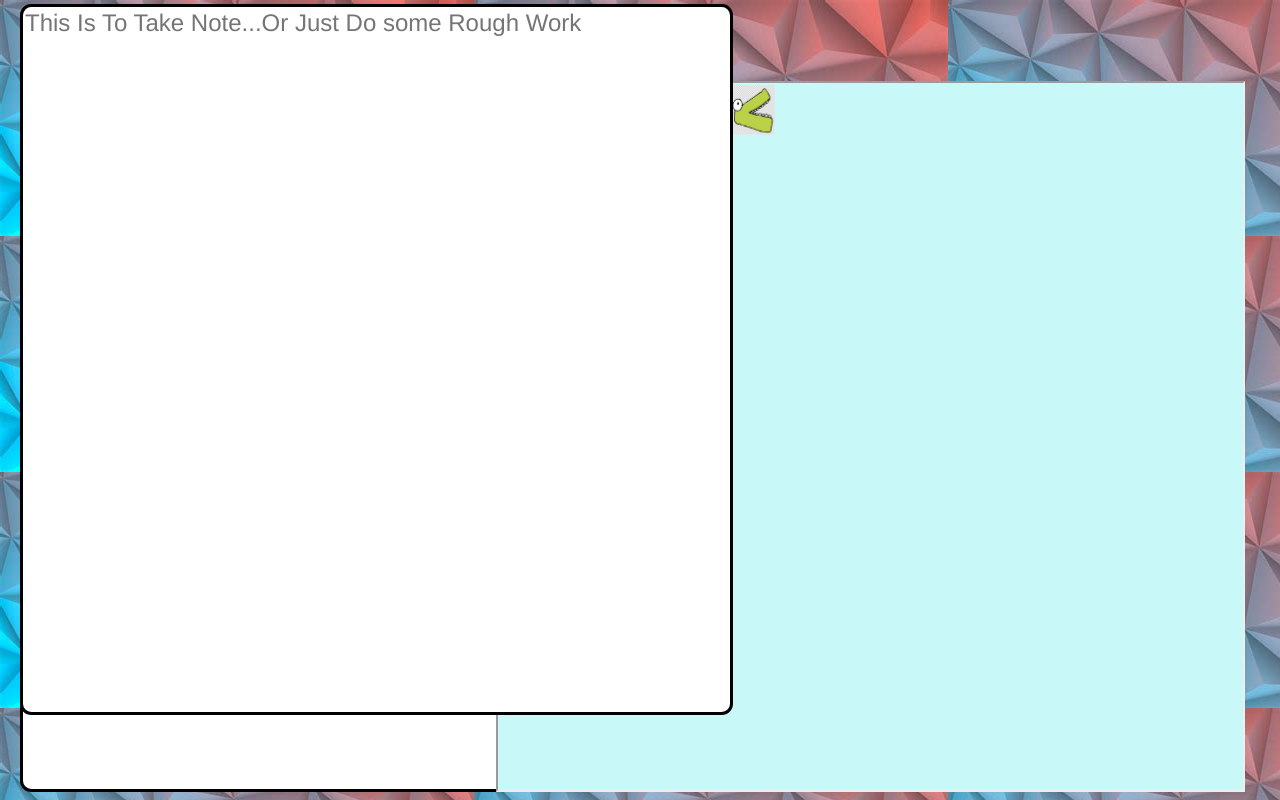
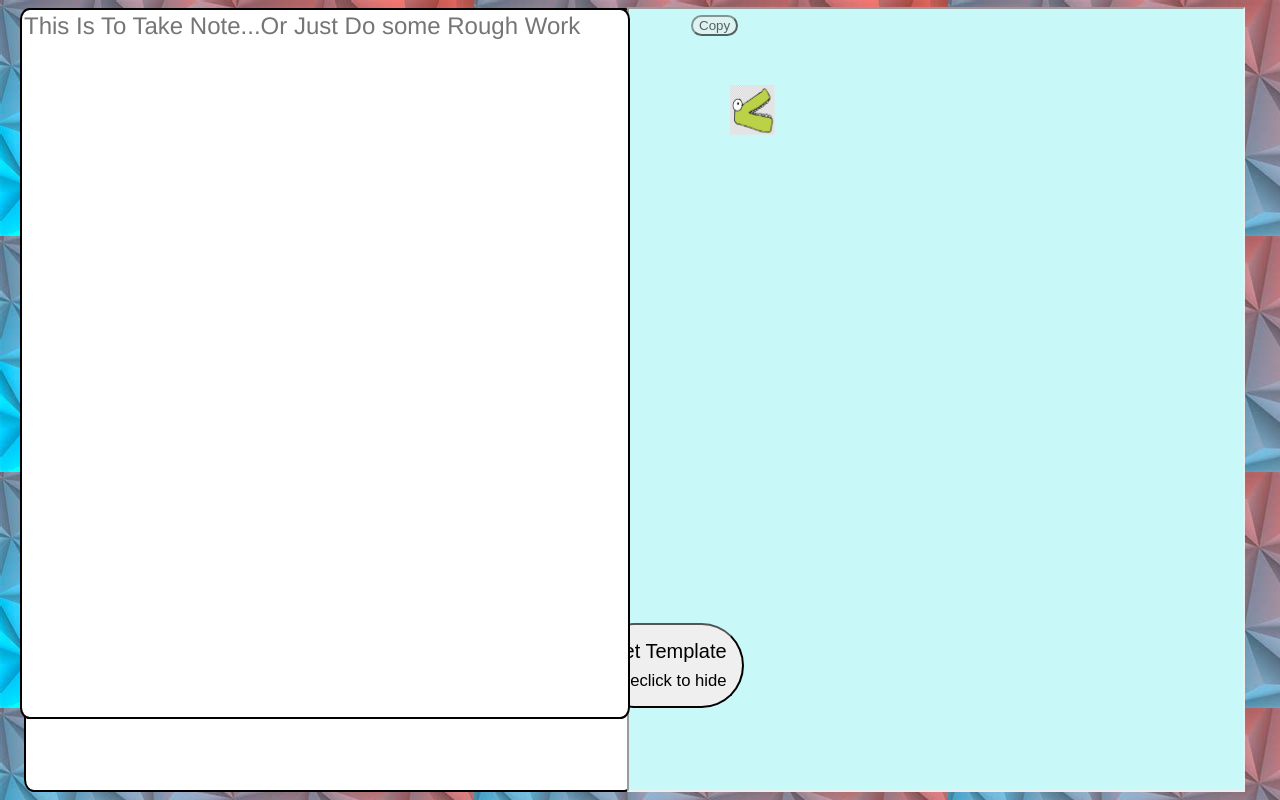
Before and after one commit to Programming-Wizard/Live-Editor, a plain HTML site: page html editor/index.html in a window 1280 px wide. Both pictures are taken after a click on the picture 22 px from the left and 110 px from the top of the page. Drawn offline with Linux system fonts and the light colour scheme.

Commit message:
Update master.css
made changes in px

```diff
--- a/html editor/master.css
+++ b/html editor/master.css
@@ -1,30 +1,56 @@
-html,body {
-    margin: 0px;
+html,
+body {
+    margin: 0%;
     height: 100%;
     overflow: hidden;
 
+}
+
+@media (max-width: 156.6mm) and (max-height: 75.2mm) {
+    /* Styles for smaller screens */
+
+    #editor {
+        width: 50%;
+        /* Add other styles specific to smaller screens */
+    }
+
+    #css {
+        width: 100%;
+        /* Add other styles specific to smaller screens */
+    }
+
+    iframe {
+        width: 100%;
+        margin-left: 0;
+        margin-right: 0;
+        /* Add other styles specific to smaller screens */
+    }
+
+
+
+    /* Add any additional styles specific to smaller screens */
 }
 
 #editor {
     display: flex;
     flex-direction: row;
     align-items: center;
-    height: 701px;
-    width: 703px;
+    height: 97%;
+    width: 47%;
     resize: none;
     font-size: x-large;
     font-family: cursive;
-    border-radius: .3cm;
+    border-radius: 1.6%;
     color: black;
     border-color: black;
-    border-width: 3px;
+    border-width: 0.13rem;
     position: absolute;
     bottom: 1%;
     left: -200em;
     animation-name: leftin;
     animation-duration: 3s;
     animation-fill-mode: forwards;
-    animation-delay: 1.5s;
+    animation-delay: 0.5s;
 }
 
 
@@ -34,42 +60,42 @@ html,body {
     }
 
     100% {
-        left: 20px;
+        left: 1.5rem;
     }
 }
 
 #css {
     display: block;
     align-items: center;
-    height: 701px;
-    width: 703px;
+    height: 29.3em;
+    width: 47%;
     z-index: 99;
     resize: none;
     font-size: x-large;
     font-family: Helvetica;
-    border-radius: .3cm;
+    border-radius: 1.6%;
     color: black;
     border-color: black;
-    border-width: 3px;
+    border-width: 0.13rem;
     position: relative;
-    bottom: -4px;
-    left: -715px;
+    bottom: -0.5rem;
+    left: -44.6875rem;
 }
 
 
 iframe {
-    height: 707px;
-    width: 745px;
+    height: 97.6%;
+    width: 48%;
     background-color: rgb(201, 248, 248);
-    margin-right: 0px;
-    margin-left: 45px;
+    margin-right: 0rem;
+    margin-left: 2.8125rem;
     position: absolute;
     bottom: 1%;
     right: -200em;
     animation-name: rightin;
     animation-duration: 3s;
     animation-fill-mode: forwards;
-    animation-delay: 1.5s;
+    animation-delay: 0.5s;
 }
 
 @keyframes rightin {
@@ -78,7 +104,7 @@ iframe {
     }
 
     100% {
-        right: 35px;
+        right: 2.1875rem;
     }
 }
 
@@ -145,15 +171,15 @@ animation-iteration-count: 2;
 #button {
 
     position: absolute;
-    left: 275px;
-    border-radius: 15px;
+    left: 36rem;
+    border-radius: 3.0375rem;
     overflow: hidden;
     z-index: 9;
-    margin: -150px;
-    top: 0px;
-    margin-left: 15em;
-    padding: 15px;
-    font-size: 20px;
+    margin: -9.375rem;
+    top: 0rem;
+    margin-left: 0.9375rem;
+    padding: 0.9375rem;
+    font-size: 1.25rem;
     animation-name: button;
     animation-duration: 1s;
     animation-delay: 4s;
@@ -163,19 +189,19 @@ animation-iteration-count: 2;
 
 @keyframes button {
     0% {
-        top: 0px;
+        top: 0rem;
     }
 
     100% {
-        top: 773px;
+        top: 48.3125rem;
     }
 }
 
 #cssscrl {
     position: absolute;
     z-index: 9;
-    top: 85px;
-    left: 0px;
+    top: 5.3125rem;
+    left: 0rem;
     animation-name: scrl;
     display: block;
     animation-duration: 2s;
@@ -195,24 +221,26 @@ animation-iteration-count: 2;
     }
 }
 
-#copy{
-    position:absolute;
+#copy {
+    position: absolute;
     z-index: 99;
-    left: 675px;
-    top: 15px;
+    left: 43.1875rem;
+    top: 0.9375rem;
     opacity: 0%;
-    border-radius: 10px;
-    animation-name :copy;
+    border-radius: 1.025rem;
+    animation-name: copy;
     animation-duration: 1s;
     animation-delay: 5s;
     animation-fill-mode: forwards;
-    cursor:pointer;
+    cursor: pointer;
+}
+
+@keyframes copy {
+    0% {
+        opacity: 0%;
     }
-    @keyframes copy{
-        0%{
-            opacity:0%;
-        }
-        100%{
-            opacity: 80%;
-        }
+
+    100% {
+        opacity: 60%;
     }
+}
```
